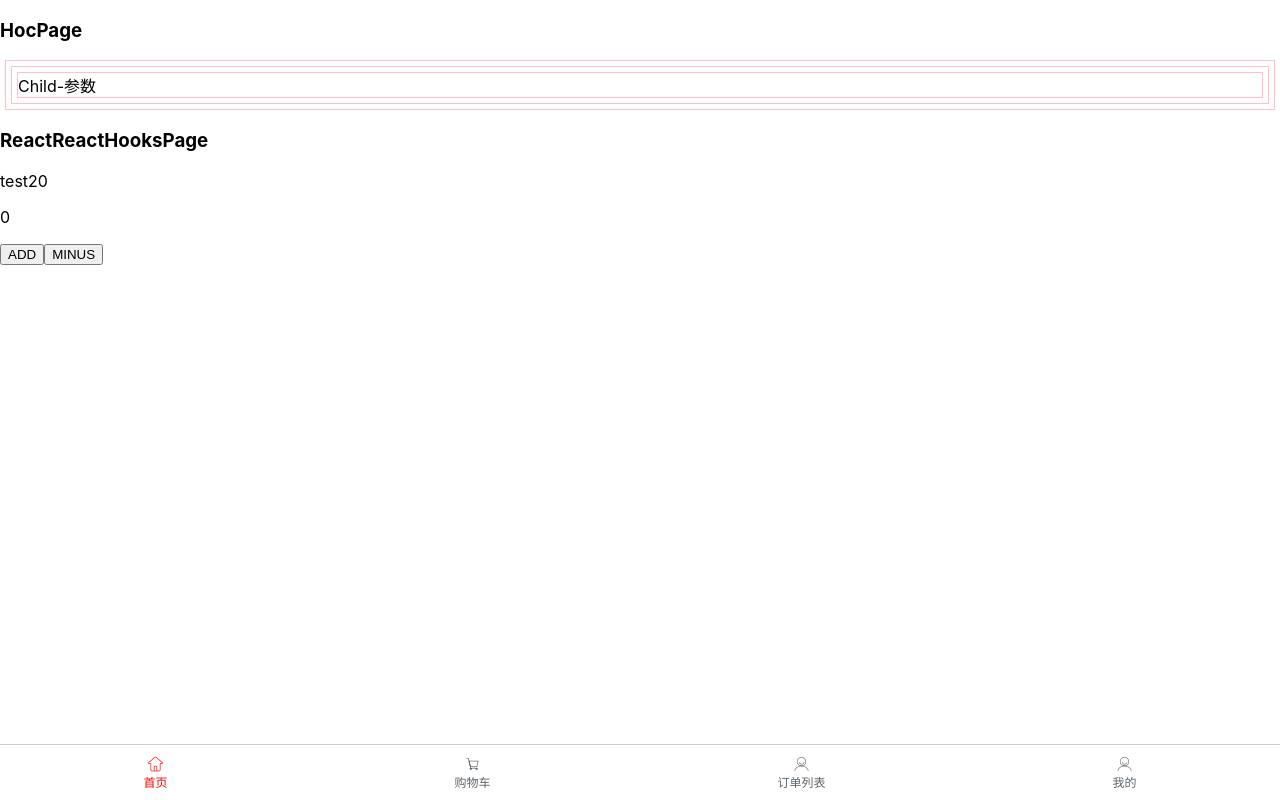
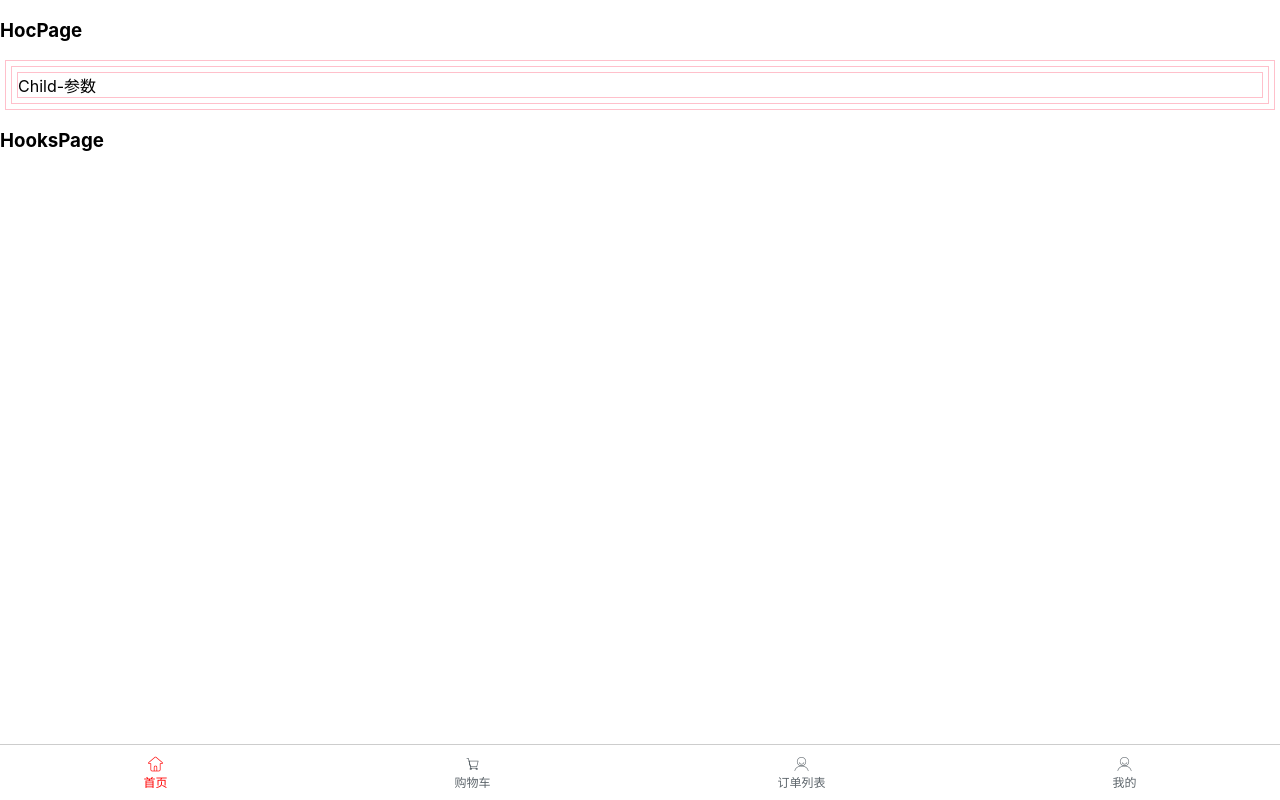
Before and after one commit to haohongyang1/my-app-test, a React app: page / in a window 1280 px wide. Built offline with nearby package versions, Linux system fonts and the light colour scheme.

Commit message:
hooks api

```diff
--- a/src/App.js
+++ b/src/App.js
@@ -9,7 +9,7 @@ import HocPage from "./pages/0725/HocPage";
 // import SetStatePage from "./components/Demo/SetStatePage";
 // import LifeCyclePage from "./components/Demo/LifeCyclePage";
 // import ReduxPage from "./components/Demo/ReduxPage";
-import ReactReduxHooksPage from "./components/Demo/ReactReduxHooksPage";
+import HooksPage from "./components/Demo/HooksPage";
 function App() {
   const [activeNum, setActiveNum] = useState(0);
   return (
@@ -23,7 +23,7 @@ function App() {
       {/* <SetStatePage /> */}
       {/* <LifeCyclePage /> */}
       {/* <ReduxPage /> */}
-      <ReactReduxHooksPage />
+      <HooksPage />
       <BottomNav activeNum={activeNum} setActiveNum={setActiveNum} />
     </div>
   );
--- /dev/null
+++ b/src/components/Demo/HooksPage.js
@@ -0,0 +1,16 @@
+/**
+ * Hooks api practice
+ */
+import React, { useReducer } from "react";
+import counter from "../../store/counter";
+
+export default function HooksPage() {
+  // 返回的是数组，那么用户可以自定义数组中变量名（只要数组下标一一对应就可以），无需像对象解构一样把变量名全部对应上
+  const a = useReducer(counter); // ???
+  console.log(a);
+  return (
+    <div>
+      <h3>HooksPage</h3>
+    </div>
+  );
+}
--- a/src/components/Demo/ReactReduxHooksPage.js
+++ b/src/components/Demo/ReactReduxHooksPage.js
@@ -3,7 +3,7 @@ import { useSelector, useDispatch } from "react-redux";
 export default function ReactReduxHooksPage(props) {
   const counter = useSelector(({ counter }) => counter); // 获取
   const dispatch = useDispatch();
-  //   使用useCallback把方法缓存起来，为什么要缓存起来
+  //   使用useCallback把方法缓存起来，为什么要缓存起来 TODO
 
   const add = useCallback(() => {
     console.log("ADD---");
```
